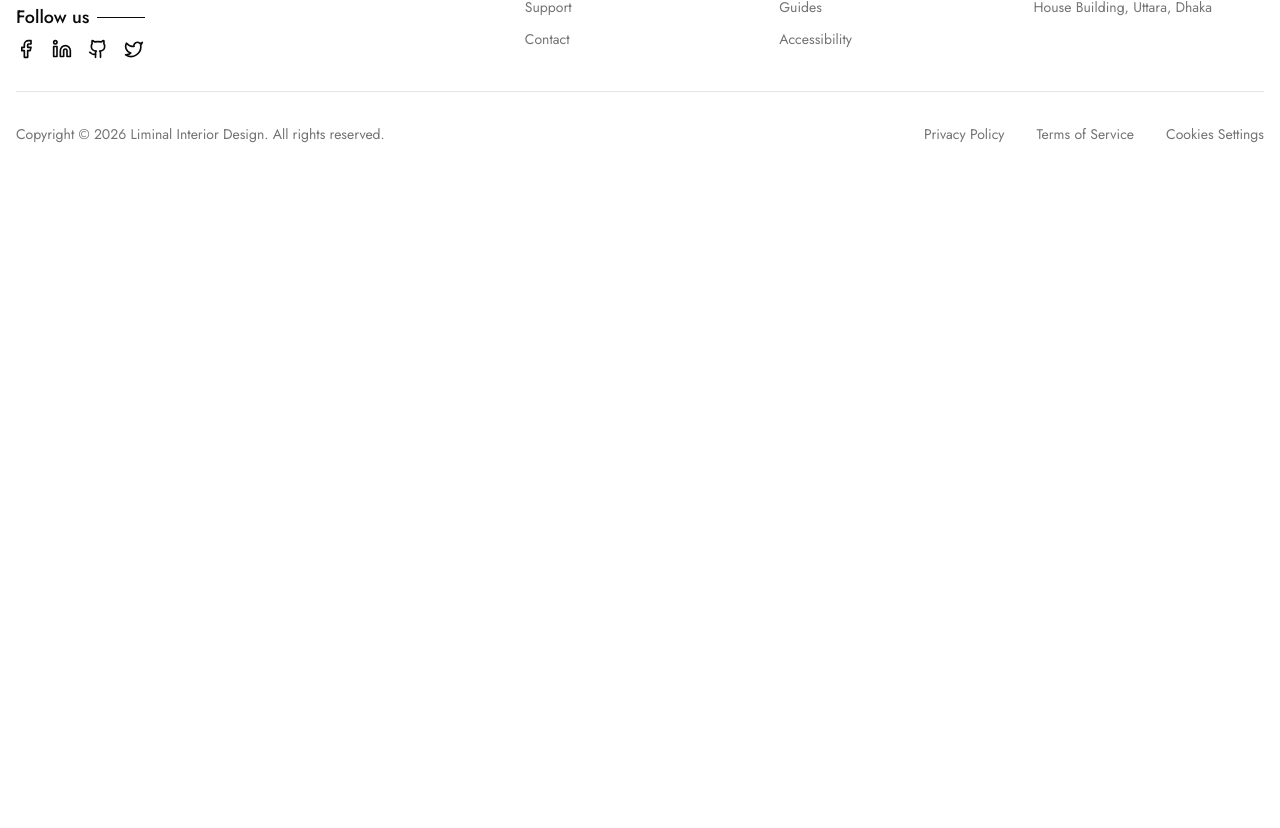
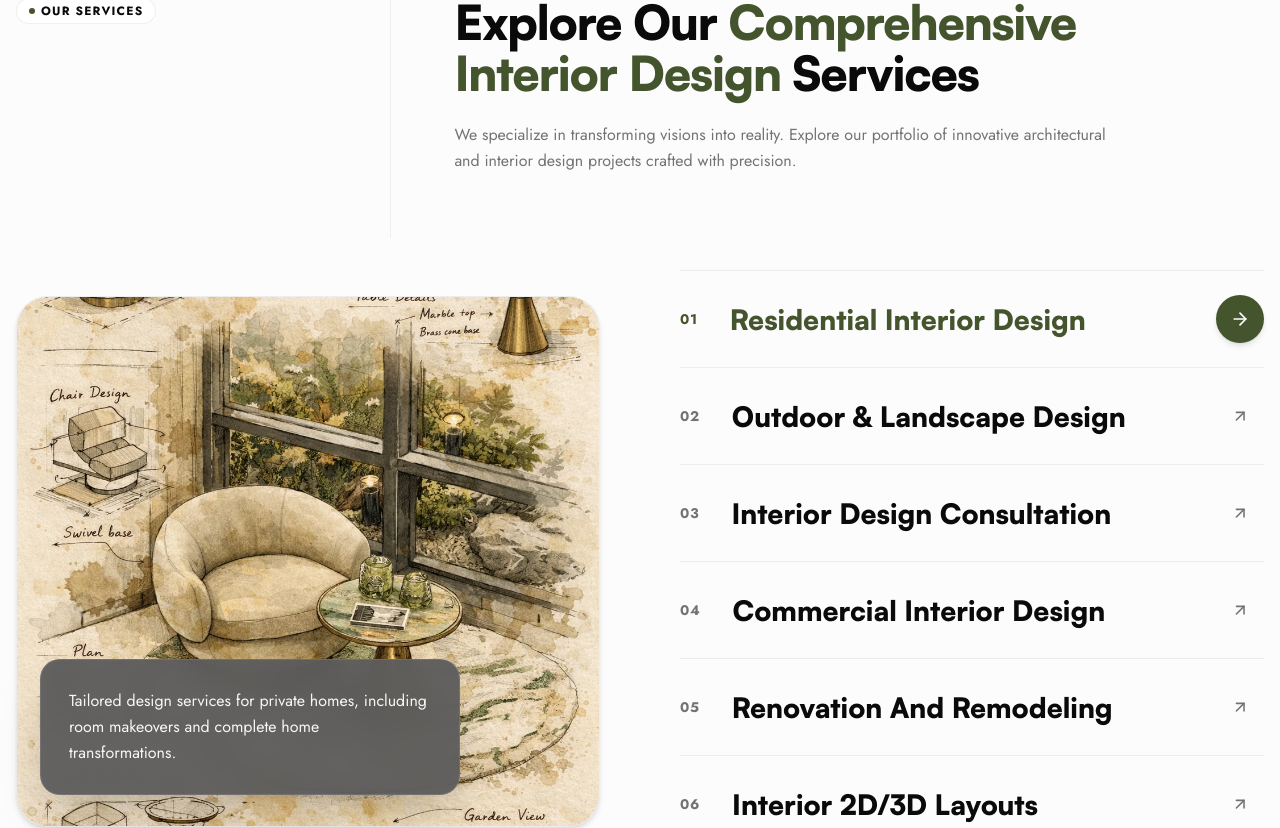
Before and after one commit to zahid-official/liminal-frontend, a Next.js app: page / in a window 1280 px wide. Shown: the part 1780-2608 px from the top of the page. Before the commit the page ends 1956 px from the top, so only its background shows below. Built offline with nearby package versions, Linux system fonts and the light colour scheme.

Commit message:
feat: implement server section in homepage

```diff
--- a/src/app/(public)/page.tsx
+++ b/src/app/(public)/page.tsx
@@ -1,5 +1,6 @@
 import AboutSection from "@/components/modules/public/home/AboutSection";
 import BannerSection from "@/components/modules/public/home/BannerSection";
+import ServiceSection from "@/components/modules/public/home/ServiceSection";
 
 // HomePage Component
 const HomePage = () => {
@@ -7,6 +8,7 @@ const HomePage = () => {
     <div>
       <BannerSection />
       <AboutSection />
+      <ServiceSection />
     </div>
   );
 };
--- a/src/components/modules/public/home/AboutSection.tsx
+++ b/src/components/modules/public/home/AboutSection.tsx
@@ -1,7 +1,7 @@
+import AnimatedButton from "@/components/shared/AnimatedButton";
+import SectionBadge from "@/components/shared/SectionBadge";
 import Image from "next/image";
 import Link from "next/link";
-import { AnimatedButton } from "@/components/ui/animated-button";
-import { SectionBadge } from "@/components/ui/section-badge";
 
 // AboutSection Component
 const AboutSection = () => {
@@ -46,7 +46,7 @@ const AboutSection = () => {
             {/* Heading */}
             <h2
               id="about-heading"
-              className="text-4xl md:text-5xl leading-[1.05] tracking-tight font-bold"
+              className="text-4xl md:text-5xl leading-[1.05] tracking-tight"
             >
               Architecture &{" "}
               <span className="text-liminal-secondary">Interiors</span> Our Dual
--- /dev/null
+++ b/src/components/modules/public/home/ServiceSection.tsx
@@ -0,0 +1,172 @@
+"use client";
+
+import { useState } from "react";
+import Image from "next/image";
+import { ArrowRight, ArrowUpRight } from "lucide-react";
+import { cn } from "@/lib/utils";
+import SectionHeader from "@/components/shared/SectionHeader";
+
+// Services Data
+const servicesData = [
+  {
+    id: "01",
+    title: "Residential Interior Design",
+    description:
+      "Tailored design services for private homes, including room makeovers and complete home transformations.",
+    image: "/assets/about-1.webp",
+  },
+  {
+    id: "02",
+    title: "Outdoor & Landscape Design",
+    description:
+      "Transform your outdoor spaces into beautiful, functional extensions of your home with our landscape design.",
+    image: "/assets/about-2.webp",
+  },
+  {
+    id: "03",
+    title: "Interior Design Consultation",
+    description:
+      "Professional guidance and strategic advising to solve your complex interior design and spatial challenges.",
+    image: "/assets/about-1.webp",
+  },
+  {
+    id: "04",
+    title: "Commercial Interior Design",
+    description:
+      "Designing productive and inspiring commercial spaces that reflect your brand identity and optimize workflow.",
+    image: "/assets/about-2.webp",
+  },
+  {
+    id: "05",
+    title: "Renovation And Remodeling",
+    description:
+      "Comprehensive home modification services to refresh, repair, or completely reinvent your existing spaces.",
+    image: "/assets/about-1.webp",
+  },
+  {
+    id: "06",
+    title: "Interior 2D/3D Layouts",
+    description:
+      "Precise digital representations and modeling of spaces to help you visualize concepts before execution.",
+    image: "/assets/about-2.webp",
+  },
+];
+
+// ServiceSection Component
+const ServiceSection = () => {
+  const [activeService, setActiveService] = useState(servicesData[0]);
+
+  return (
+    <section
+      id="services"
+      aria-labelledby="services-heading"
+      className="py-20 md:py-28 lg:py-32 overflow-hidden bg-zinc-50/50 dark:bg-background"
+    >
+      <div className="custom-container">
+        {/* Section Header */}
+        <SectionHeader
+          badgeText="OUR SERVICES"
+          headingId="services-heading"
+          title={
+            <>
+              Explore Our{" "}
+              <span className="text-liminal-secondary font-medium">
+                Comprehensive Interior Design
+              </span>{" "}
+              Services
+            </>
+          }
+          description="We specialize in transforming visions into reality. Explore our portfolio of innovative architectural and interior design projects crafted with precision."
+        />
+
+        {/* Service Content Grid */}
+        <div className="grid grid-cols-1 lg:grid-cols-2 gap-12 lg:gap-20 items-center">
+          {/* Left: Image Box */}
+          <div className="relative w-full aspect-4/3 lg:aspect-[1.1/1] max-w-2xl mx-auto lg:mx-0 order-2 lg:order-1">
+            <div className="w-full h-full rounded-[1.5rem] lg:rounded-[2rem] overflow-hidden relative border border-border/50 shadow-md bg-muted">
+              <Image
+                key={activeService.image}
+                src={activeService.image}
+                alt={activeService.title}
+                fill
+                sizes="(max-width: 1024px) 100vw, 50vw"
+                className="object-cover transition-transform duration-700 ease-in-out hover:scale-105 animate-in fade-in zoom-in-95"
+                priority
+              />
+            </div>
+
+            {/* Floating Description Box */}
+            <div
+              key={activeService.id}
+              className="absolute left-4 bottom-4 md:left-6 md:bottom-8 right-4 md:right-auto md:w-[85%] max-w-105 bg-[#5C5C5C]/95 dark:bg-zinc-900/95 backdrop-blur-md rounded-[1.25rem] p-5 md:p-7 shadow-2xl border border-white/10 z-10 animate-in fade-in slide-in-from-bottom-4 duration-500"
+            >
+              <p className="text-white/95 text-[15px] sm:text-base leading-relaxed">
+                {activeService.description}
+              </p>
+            </div>
+          </div>
+
+          {/* Right: Interactive List */}
+          <div className="flex flex-col order-1 lg:order-2">
+            {servicesData.map((service, index) => {
+              const isActive = activeService.id === service.id;
+
+              return (
+                <div
+                  key={service.id}
+                  onClick={() => setActiveService(service)}
+                  onMouseEnter={() => setActiveService(service)}
+                  className={cn(
+                    "group flex items-center justify-between py-4.5 lg:py-6 cursor-pointer border-b border-border/70 transition-all duration-300",
+                    index === 0 && "border-t",
+                  )}
+                >
+                  <div className="flex items-center gap-4 sm:gap-6 lg:gap-8">
+                    <span
+                      className={cn(
+                        "text-xs sm:text-sm font-bold tracking-wider transition-colors duration-300",
+                        isActive
+                          ? "text-liminal-secondary"
+                          : "text-muted-foreground group-hover:text-foreground",
+                      )}
+                    >
+                      {service.id}
+                    </span>
+                    <h3
+                      className={cn(
+                        "text-[1.35rem] sm:text-2xl lg:text-[28px] font-heading font-bold transition-colors duration-300",
+                        isActive
+                          ? "text-liminal-secondary"
+                          : "text-foreground group-hover:text-liminal-secondary/80",
+                      )}
+                    >
+                      {service.title}
+                    </h3>
+                  </div>
+
+                  {/* Icon Button */}
+                  <div
+                    className={cn(
+                      "shrink-0 flex items-center justify-center size-10 sm:size-12 rounded-full transition-all duration-500 ml-4",
+                      isActive
+                        ? "bg-liminal-secondary text-white shadow-md rotate-0 scale-100"
+                        : "bg-transparent text-foreground group-hover:bg-muted group-hover:scale-110",
+                    )}
+                  >
+                    {isActive ? (
+                      <ArrowRight className="size-5 transition-transform duration-300 animate-in fade-in" />
+                    ) : (
+                      <ArrowUpRight className="size-[1.15rem] text-muted-foreground group-hover:text-foreground transition-all duration-300 group-hover:-translate-y-0.5 group-hover:translate-x-0.5" />
+                    )}
+                  </div>
+                </div>
+              );
+            })}
+          </div>
+        </div>
+      </div>
+    </section>
+  );
+};
+
+export default ServiceSection;
--- a/src/components/ui/animated-button.tsx
+++ b/src/components/shared/AnimatedButton.tsx
@@ -6,6 +6,7 @@ interface AnimatedButtonProps extends React.ButtonHTMLAttributes<HTMLButtonEleme
   children: React.ReactNode;
 }
 
+// AnimatedButton Component
 const AnimatedButton = React.forwardRef<HTMLButtonElement, AnimatedButtonProps>(
   ({ className, children, ...props }, ref) => {
     return (
@@ -33,4 +34,4 @@ const AnimatedButton = React.forwardRef<HTMLButtonElement, AnimatedButtonProps>(
 );
 AnimatedButton.displayName = "AnimatedButton";
 
-export { AnimatedButton };
+export default AnimatedButton;
--- /dev/null
+++ b/src/components/shared/SectionHeader.tsx
@@ -0,0 +1,60 @@
+import { cn } from "@/lib/utils";
+import * as React from "react";
+import SectionBadge from "./SectionBadge";
+
+interface SectionHeaderProps extends Omit<
+  React.HTMLAttributes<HTMLDivElement>,
+  "title"
+> {
+  badgeText: string;
+  title: React.ReactNode;
+  description?: string;
+  headingId?: string;
+}
+
+// SectionHeader Component
+const SectionHeader = ({
+  badgeText,
+  title,
+  description,
+  headingId,
+  className,
+  ...props
+}: SectionHeaderProps) => {
+  return (
+    <div
+      className={cn(
+        "flex flex-col lg:flex-row mb-16 lg:mb-24 relative pt-6 lg:pt-12",
+        className,
+      )}
+      {...props}
+    >
+      {/* Horizontal Line passing above everything */}
+      <div className="hidden lg:block absolute top-0 left-0 right-0 h-px bg-border/95 -z-10" />
+      {/* Vertical Line diving the columns */}
+      <div className="hidden lg:block absolute -top-8 -bottom-16 left-[30%] w-px bg-border/95 -z-10" />
+
+      {/* Left: Badge */}
+      <div className="w-full lg:w-[30%] shrink-0 relative mb-6 lg:mb-0 lg:pr-8">
+        <SectionBadge text={badgeText} className="lg:bg-background" />
+      </div>
+
+      {/* Right: Title & Description */}
+      <div className="lg:pl-16 relative z-10 w-full xl:w-2/3">
+        <h2
+          id={headingId}
+          className="text-4xl sm:text-5xl leading-[1.05] tracking-tight"
+        >
+          {title}
+        </h2>
+        {description && (
+          <p className="max-w-2xl text-muted-foreground text-[15px] sm:text-base leading-relaxed mt-6">
+            {description}
+          </p>
+        )}
+      </div>
+    </div>
+  );
+}
+
+export default SectionHeader;
```
Also changed, not shown: src/components/shared/SectionBadge.tsx (renamed from src/components/ui/section-badge.tsx, +5 -2 lines).
